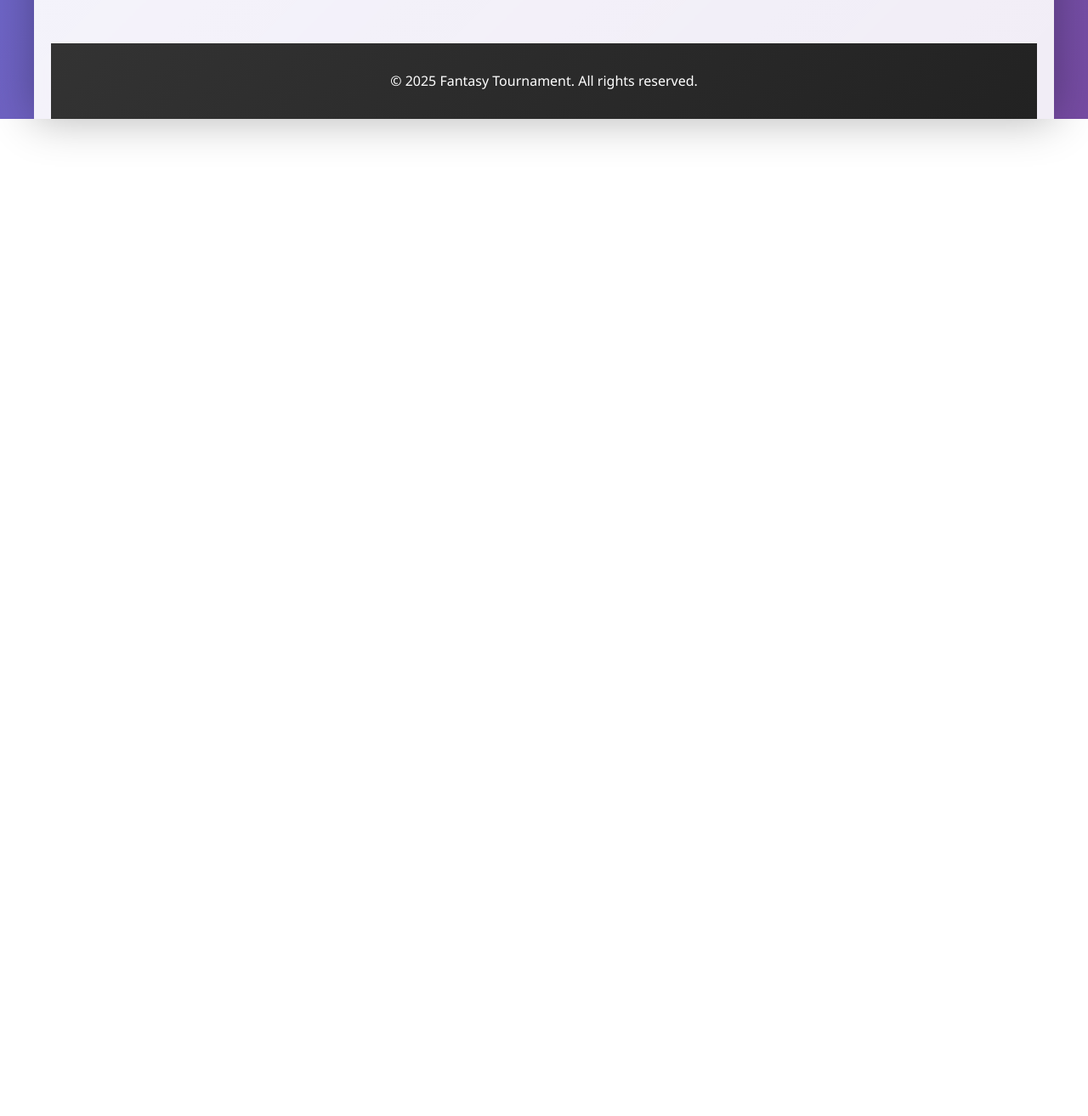
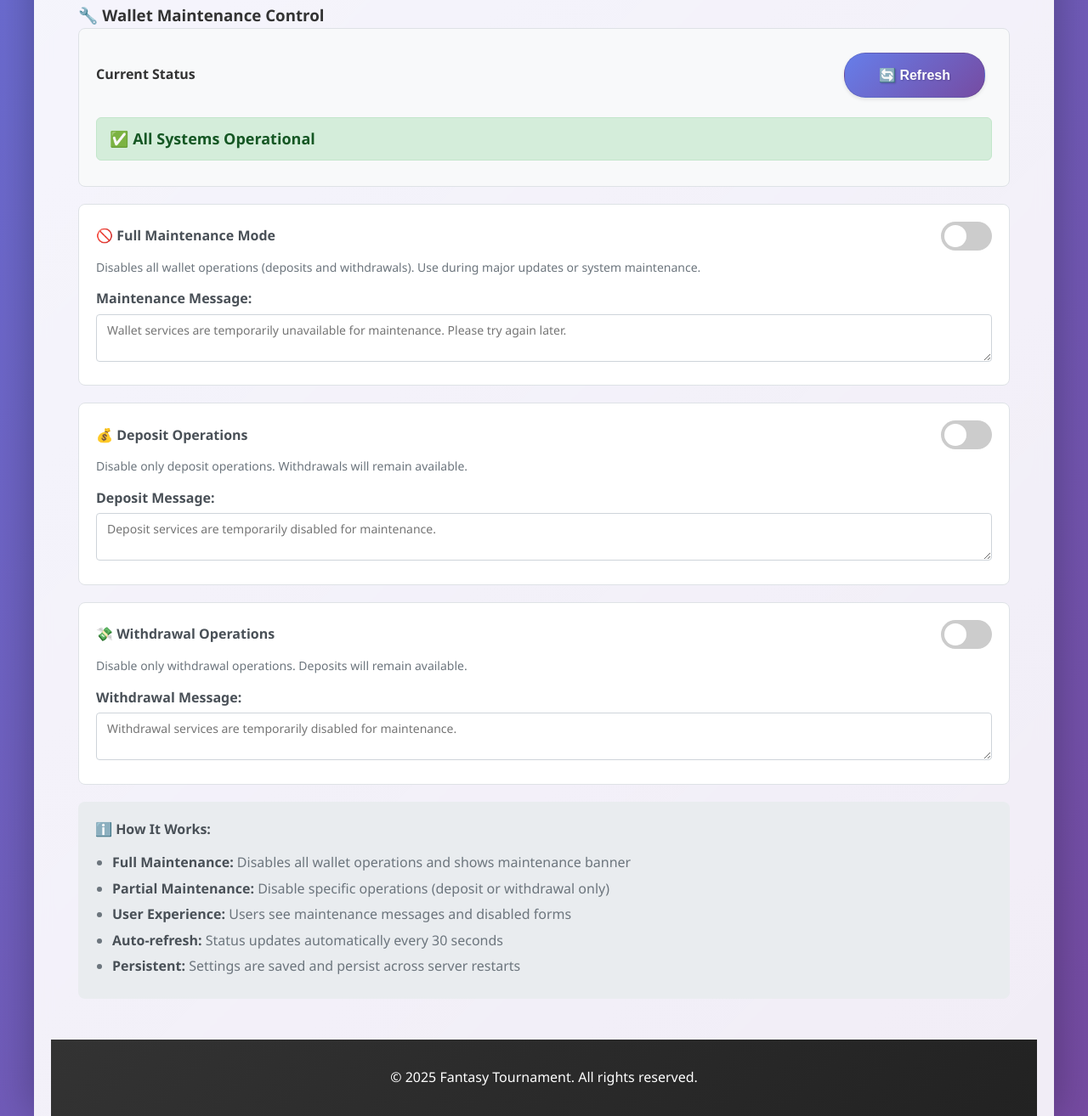
Before and after one commit to Coder-Vinayek/Test-Fantasy, a website: page fantasy-tournament-website - Copy/views/admin.html in a window 1280 px wide. Shown: the part 1408-2722 px from the top of the page at 85% size. Before the commit the page ends 1548 px from the top, so only its background shows below. Drawn offline with Linux system fonts and the light colour scheme; no server answers.

Commit message:
Update admin.html

```diff
--- a/fantasy-tournament-website - Copy/views/admin.html
+++ b/fantasy-tournament-website - Copy/views/admin.html
@@ -579,6 +579,92 @@
             <!-- Hidden input for payout ID -->
             <input type="hidden" id="payoutId" />
 
+            <!-- Add this section to your admin.html file -->
+<div class="admin-section">
+    <h3>🔧 Wallet Maintenance Control</h3>
+
+    <div class="maintenance-status-card">
+        <div class="status-header">
+            <h4>Current Status</h4>
+            <button id="refreshMaintenanceStatus" class="btn btn-small">🔄 Refresh</button>
+        </div>
+
+        <div id="maintenanceStatusDisplay" class="maintenance-status status-operational">
+            ✅ All Systems Operational
+        </div>
+
+        <div id="maintenanceLastUpdated" class="last-updated">
+            <!-- Last updated info will appear here -->
+        </div>
+    </div>
+
+    <div class="maintenance-controls">
+        <!-- Full Maintenance Mode -->
+        <div class="control-group">
+            <div class="control-header">
+                <h4>🚫 Full Maintenance Mode</h4>
+                <label class="toggle-switch">
+                    <input type="checkbox" id="maintenanceToggle">
+                    <span class="toggle-slider"></span>
+                </label>
+            </div>
+            <p class="control-description">
+                Disables all wallet operations (deposits and withdrawals). Use during major updates or system maintenance.
+            </p>
+            <div class="control-input">
+                <label for="maintenanceMessage">Maintenance Message:</label>
+                <textarea id="maintenanceMessage" rows="2" placeholder="Wallet services are temporarily unavailable for maintenance. Please try again later."></textarea>
+            </div>
+        </div>
+
+        <!-- Individual Operation Controls -->
+        <div class="control-group">
+            <div class="control-header">
+                <h4>💰 Deposit Operations</h4>
+                <label class="toggle-switch">
+                    <input type="checkbox" id="depositToggle">
+                    <span class="toggle-slider"></span>
+                </label>
+            </div>
+            <p class="control-description">
+                Disable only deposit operations. Withdrawals will remain available.
+            </p>
+            <div class="control-input">
+                <label for="depositMessage">Deposit Message:</label>
+                <textarea id="depositMessage" rows="2" placeholder="Deposit services are temporarily disabled for maintenance."></textarea>
+            </div>
+        </div>
+
+        <div class="control-group">
+            <div class="control-header">
+                <h4>💸 Withdrawal Operations</h4>
+                <label class="toggle-switch">
+                    <input type="checkbox" id="withdrawalToggle">
+                    <span class="toggle-slider"></span>
+                </label>
+            </div>
+            <p class="control-description">
+                Disable only withdrawal operations. Deposits will remain available.
+            </p>
+            <div class="control-input">
+                <label for="withdrawalMessage">Withdrawal Message:</label>
+                <textarea id="withdrawalMessage" rows="2" placeholder="Withdrawal services are temporarily disabled for maintenance."></textarea>
+            </div>
+        </div>
+    </div>
+
+    <div class="maintenance-info">
+        <h4>ℹ️ How It Works:</h4>
+        <ul>
+            <li><strong>Full Maintenance:</strong> Disables all wallet operations and shows maintenance banner</li>
+            <li><strong>Partial Maintenance:</strong> Disable specific operations (deposit or withdrawal only)</li>
+            <li><strong>User Experience:</strong> Users see maintenance messages and disabled forms</li>
+            <li><strong>Auto-refresh:</strong> Status updates automatically every 30 seconds</li>
+            <li><strong>Persistent:</strong> Settings are saved and persist across server restarts</li>
+        </ul>
+    </div>
+</div>
+
             <div id="message" class="message"></div>
         </main>
 
```
